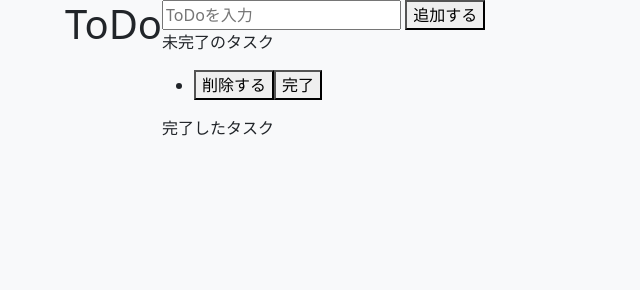
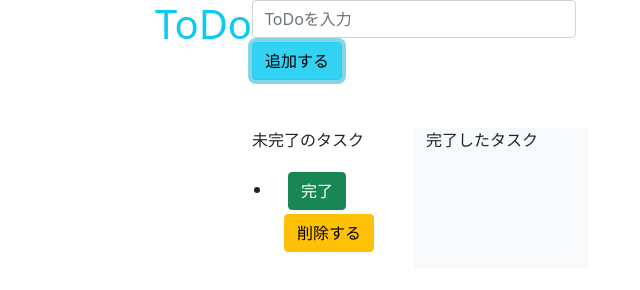
Before and after one commit to funxxfun/practice_javaScript, a plain HTML site: page index.html in a window 1280 px wide. Both pictures are taken after a click on the button "追加する". Shown: the whole page, without its empty margins (17-657 px from the left). Drawn offline with nearby package versions, Linux system fonts and the light colour scheme.

Commit message:
[Add]完了ボタン

```diff
--- a/index.html
+++ b/index.html
@@ -8,22 +8,24 @@
   <link rel="stylesheet" href="style.css">
   <link href="https://cdn.jsdelivr.net/npm/bootstrap@5.0.2/dist/css/bootstrap.min.css" rel="stylesheet" integrity="sha384-EVSTQN3/azprG1Anm3QDgpJLIm9Nao0Yz1ztcQTwFspd3yD65VohhpuuCOmLASjC" crossorigin="anonymous">
 </head>
-<body class="bg-light">
+<body>
 
-  <div class="container">
-    <h1 class="text-center">ToDo</h1>
+  <div class="container w-75">
+    <h1 class="text-center text-info">ToDo</h1>
     <form id="form">
       <div class="input">
-        <input type="text" id="input-area" placeholder="ToDoを入力" autocomplete="off">
-        <button id="add-button">追加する</button>
+        <input type="text" class="form-control" id="input-area" placeholder="ToDoを入力" autocomplete="off" >
+        <button id="add-button" type="button" class="btn btn-info mt-1">追加する</button>
       </div>
-      <div class="incomplete-area">
-        <p>未完了のタスク</p>
-        <ul id="incomplete-list-group"></ul>
-      </div>
-      <div class="complete-area">
-        <p>完了したタスク</p>
-        <ul id="complete-list-group"></ul>
+      <div class="task-area row pt-5">
+        <div class="incomplete-area col">
+          <p>未完了のタスク</p>
+          <ul id="incomplete-list-group" class="row"></ul>
+        </div>
+        <div class="complete-area col bg-light">
+          <p>完了したタスク</p>
+          <ul id="complete-list-group"></ul>
+        </div>
       </div>
     </form>
   </div>
@@ -32,19 +34,7 @@
 
 
 
- <!-- <form action="" method="">
-    <label for="name">名前を入力してください：</label>
-    <input type="text" name="name" value=""> -->
-    <!-- nameがsubmitになっているとformオブジェクトのsubmit()が上書きされてエラーになるため、nameはsendに -->
-    <!-- <input id="submit-button" type="submit" name="send" value="送信">
-  </form> -->
-
-
 <script src="index.js"></script>
-
-
-
-
 
 </body>
 </html>
--- a/index.js
+++ b/index.js
@@ -16,14 +16,53 @@ function addIncompleteList() {
   incompleteListItem.classList.add('incomplete-list-item');
   incompleteListItem.innerText = addTasks.value;
   incompleteListGroup.appendChild(incompleteListItem);
+
+  // 左クリックで削除線
+  incompleteListItem.addEventListener('click', function() {
+    incompleteListItem.classList.toggle('text-decoration-line-through');
+  });
   addTasks.value = "";
+
+
+  // liタグの中に完了ボタンが生成される
+  const completeButton = document.createElement('button');
+  completeButton.innerText = "完了";
+  incompleteListItem.appendChild(completeButton);
+  completeButton.setAttribute('type', 'button');
+  completeButton.setAttribute('class', 'btn btn-success m-1');
+
+
+  //  完了ボタンを押したら完了エリアにタスクが移動する
+completeButton.addEventListener('click', function(event){
+  event.preventDefault();
+  moveCompleteList();
+});
+
+// 完了ボタンを押した時に実行される関数
+function moveCompleteList() {
+    const completeTarget = completeButton.parentNode;
+    console.log(completeTarget);
+    // 未完了エリアから削除される
+    // completeListGroup.removeChild(completeTarget);
+    // 完了エリアにliダグが生成される
+    const completeListItem = document.createElement('li');
+    completeListItem.classList.add('complete-list-item');
+    completeListGroup.appendChild(completeListItem);
+
+    // 完了ボタンを押したinnerTextのvalueを取得するに変更
+    completeListItem.innerText = incompleteListItem.value;
+    console.log(completeListItem);
+    console.log(incompleteListItem.value);
+  };
 
   // liタグの中に削除ボタンを生成する
   const deleteButton = document.createElement('button');
   deleteButton.innerText = "削除する";
   incompleteListItem.appendChild(deleteButton);
+  deleteButton.setAttribute('type', 'button');
+  deleteButton.setAttribute('class', 'btn btn btn-warning');
 
-// 削除ボタンを押したら削除イベントが発動
+  // 削除ボタンを押したら削除イベントが発動
   const deleteTasks = deleteButton.addEventListener('click', function(event){
     event.preventDefault();
     alert('削除しますか？');
@@ -31,18 +70,14 @@ function addIncompleteList() {
     incompleteListGroup.removeChild(deleteTarget);
   });
 
-   // liタグの中に完了ボタンが生成される
-   const completeButton = document.createElement('button');
-   completeButton.innerText = "完了";
-   incompleteListItem.appendChild(completeButton);
 
-  //  完了ボタンを押したら完了エリアにタスクが移動する
-  const completeTask = completeButton.addEventListener('click', function(){
-    const completeTarget = completeButton.parentNode;
-    console.log(completeTarget);
-  })
+
 
 };
+
+
+
+
 
 
 
```
